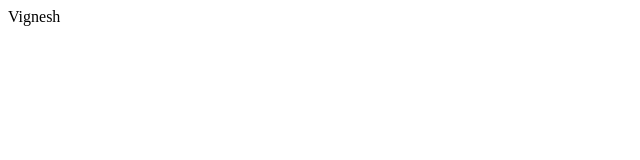
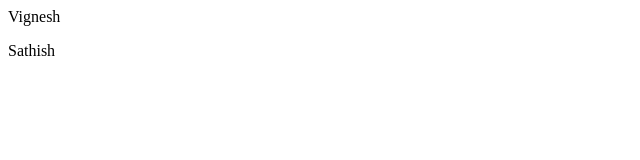
Before and after one commit to VigneshSE1/TestDesign, a plain HTML site: page index.html in a window 1280 px wide. Shown: the full height of the page, 0-640 px from the left. Drawn offline with Linux system fonts and the light colour scheme.

Commit message:
Sathish name Added

```diff
--- a/index.html
+++ b/index.html
@@ -1 +1,2 @@
 <p>Vignesh</p>
+<p>Sathish</p>
```
